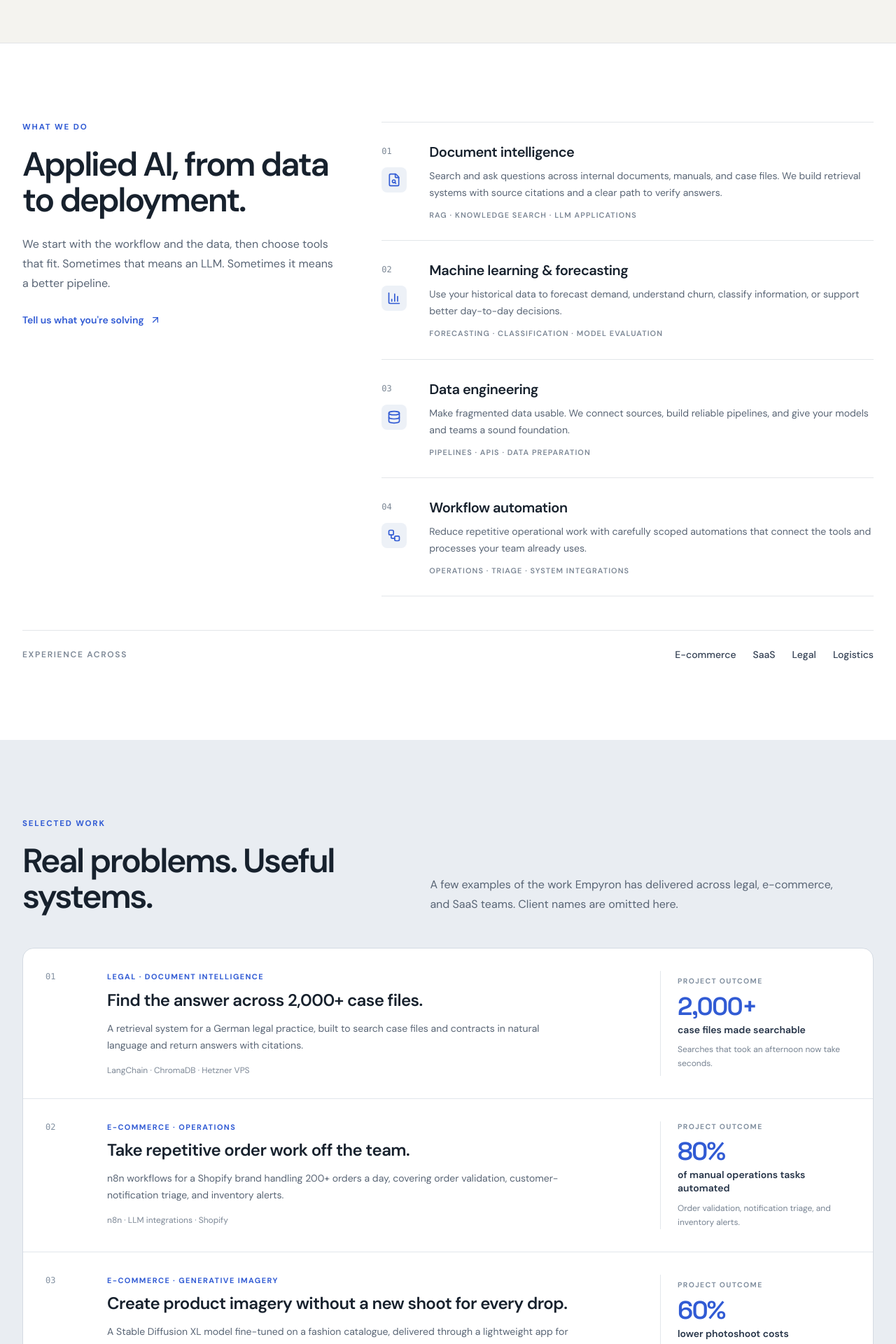
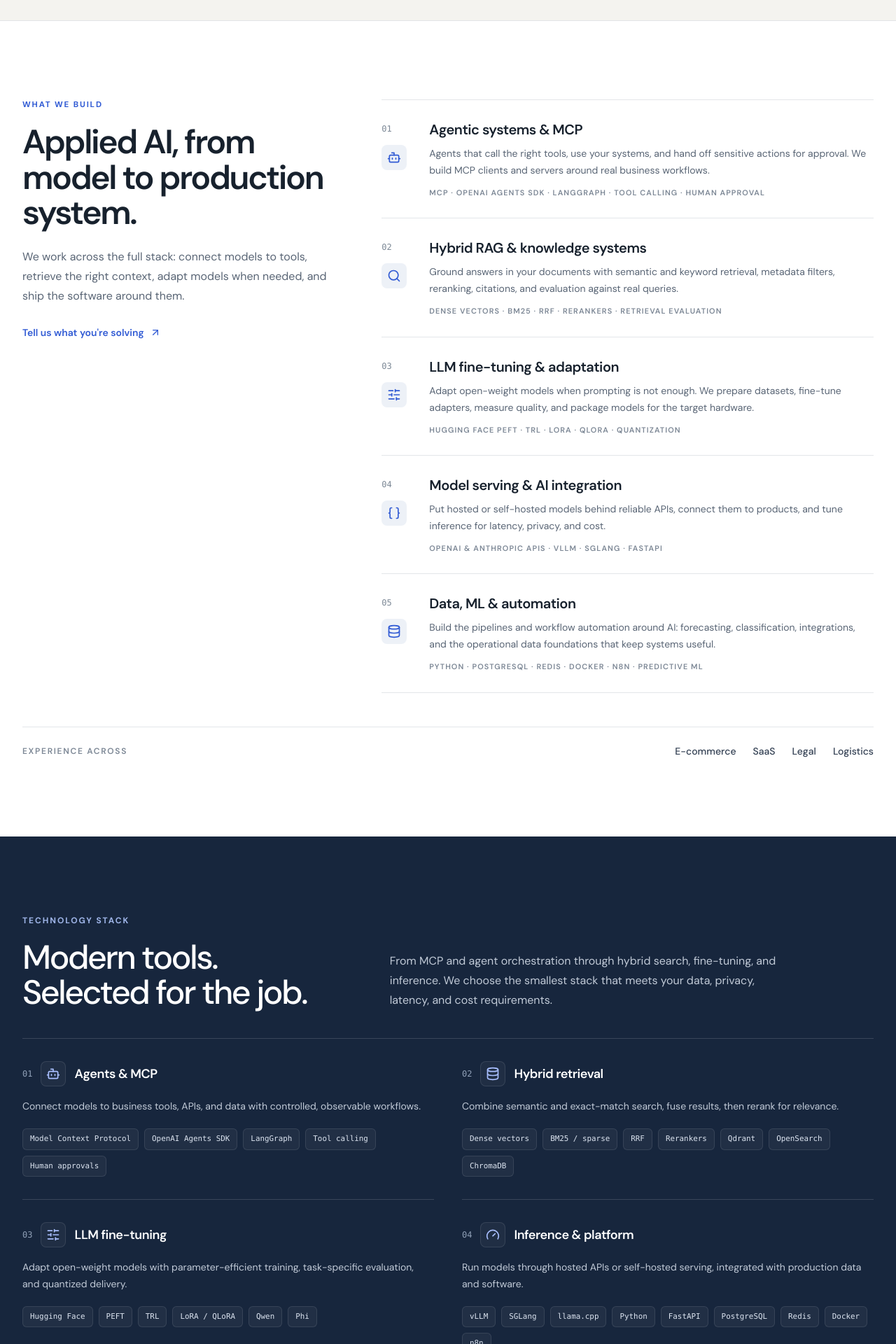
Before and after one commit to bhavya998/empyronsolutions-site, a Next.js app: page / in a window 1280 px wide. Shown: the part 880-2800 px from the top of the page at 70% size. Built offline with nearby package versions, Linux system fonts and the light colour scheme; no server answers.

Commit message:
Add agentic AI and fine-tuning stack

```diff
--- a/src/app/layout.tsx
+++ b/src/app/layout.tsx
@@ -15,7 +15,7 @@ const spaceGrotesk = Space_Grotesk({
 });
 
 const siteUrl = 'https://www.empyronsolutions.com';
-const description = 'Independent AI and data engineering studio in Koblenz, Germany. We build document intelligence, machine learning, data pipelines, and practical automation for growing teams.';
+const description = 'Empyron Solutions builds production AI systems in Koblenz, Germany: MCP-connected agents, hybrid RAG, fine-tuned LLMs, and data pipelines for growing teams.';
 
 export const metadata: Metadata = {
     metadataBase: new URL(siteUrl),
@@ -73,6 +73,15 @@ const organization = {
         addressCountry: 'DE',
     },
     areaServed: ['Europe', 'India'],
+    knowsAbout: [
+        'Artificial Intelligence',
+        'Machine Learning',
+        'Model Context Protocol',
+        'AI Agents',
+        'Hybrid Retrieval-Augmented Generation',
+        'LLM Fine-Tuning',
+        'Data Engineering',
+    ],
 };
 
 export default function RootLayout({ children }: Readonly<{ children: React.ReactNode }>) {
--- a/src/app/page.tsx
+++ b/src/app/page.tsx
@@ -1,6 +1,7 @@
 import { Header } from '../components/Header';
 import { Hero } from '../components/Hero/Hero';
 import { Services } from '../components/Services';
+import { TechStack } from '../components/TechStack';
 import { CaseStudies } from '../components/CaseStudies';
 import { HowIWork } from '../components/HowIWork';
 import { Team } from '../components/Team';
@@ -15,6 +16,7 @@ export default function HomePage() {
             <main id="main">
                 <Hero />
                 <Services />
+                <TechStack />
                 <CaseStudies />
                 <HowIWork />
                 <Team />
--- a/src/components/Footer.tsx
+++ b/src/components/Footer.tsx
@@ -3,6 +3,7 @@ import { ArrowUpRight, Linkedin, Mail } from 'lucide-react';
 
 const links = [
     { label: 'Capabilities', href: '#capabilities' },
+    { label: 'Technology stack', href: '#stack' },
     { label: 'Selected work', href: '#work' },
     { label: 'Approach', href: '#approach' },
     { label: 'About', href: '#about' },
--- a/src/components/Header.tsx
+++ b/src/components/Header.tsx
@@ -6,6 +6,7 @@ import { ArrowUpRight, Menu, X } from 'lucide-react';
 const navItems = [
     { label: 'Work', href: '#work' },
     { label: 'Capabilities', href: '#capabilities' },
+    { label: 'Stack', href: '#stack' },
     { label: 'Approach', href: '#approach' },
     { label: 'About', href: '#about' },
 ];
--- a/src/components/Hero/Hero.tsx
+++ b/src/components/Hero/Hero.tsx
@@ -26,9 +26,8 @@ export const Hero: React.FC = () => {
                         </h1>
 
                         <p className="mt-7 max-w-xl text-lg leading-8 text-[#536071] md:text-xl">
-                            Empyron Solutions helps growing teams turn messy data and promising prototypes into
-                            practical systems — document intelligence, machine learning, and automation built for
-                            real workflows.
+                            Empyron Solutions builds production AI systems for growing teams: MCP-connected agents,
+                            hybrid RAG, fine-tuned LLMs, and the data pipelines that make them useful.
                         </p>
 
                         <div className="mt-9 flex flex-col gap-3 sm:flex-row">
@@ -67,16 +66,17 @@ export const Hero: React.FC = () => {
                                     <div className="min-h-0 rounded-xl border border-[#5775bc] bg-[#263a59] p-4 sm:min-h-32">
                                         <p className="text-[0.6rem] font-semibold tracking-[0.14em] text-[#b4c7ef]">ENGINEERING</p>
                                         <div className="mt-4 space-y-2 text-xs text-white">
-                                            <p className="flex items-center gap-2"><Workflow className="h-3.5 w-3.5 text-[#a8bcff]" /> Retrieve</p>
-                                            <p className="flex items-center gap-2"><Workflow className="h-3.5 w-3.5 text-[#a8bcff]" /> Predict</p>
+                                            <p className="flex items-center gap-2"><Workflow className="h-3.5 w-3.5 text-[#a8bcff]" /> MCP tools</p>
+                                            <p className="flex items-center gap-2"><Workflow className="h-3.5 w-3.5 text-[#a8bcff]" /> Hybrid RAG</p>
+                                            <p className="flex items-center gap-2"><Workflow className="h-3.5 w-3.5 text-[#a8bcff]" /> Fine-tuned model</p>
                                         </div>
                                     </div>
                                     <span className="mx-auto h-3 w-px bg-[#7185a1] sm:mx-0 sm:h-px sm:w-5" />
                                     <div className="min-h-0 rounded-xl bg-[#e8eefb] p-4 text-[#17263d] sm:min-h-32">
                                         <p className="text-[0.6rem] font-semibold tracking-[0.14em] text-[#52637b]">IN USE</p>
                                         <div className="mt-4 space-y-2 text-xs font-medium">
-                                            <p>Useful answers</p>
-                                            <p>Clear signals</p>
+                                            <p>Grounded answers</p>
+                                            <p>Approved actions</p>
                                         </div>
                                     </div>
                                 </div>
--- a/src/components/Services.tsx
+++ b/src/components/Services.tsx
@@ -1,34 +1,41 @@
 import React from 'react';
-import { ArrowUpRight, BarChart3, Database, FileSearch, Workflow } from 'lucide-react';
+import { ArrowUpRight, Bot, Braces, Database, Search, SlidersHorizontal } from 'lucide-react';
 
 const capabilities = [
     {
         number: '01',
-        icon: <FileSearch className="h-5 w-5" aria-hidden="true" />,
-        title: 'Document intelligence',
-        description: 'Search and ask questions across internal documents, manuals, and case files. We build retrieval systems with source citations and a clear path to verify answers.',
-        detail: 'RAG · knowledge search · LLM applications',
+        icon: <Bot className="h-5 w-5" aria-hidden="true" />,
+        title: 'Agentic systems & MCP',
+        description: 'Agents that call the right tools, use your systems, and hand off sensitive actions for approval. We build MCP clients and servers around real business workflows.',
+        detail: 'MCP · OpenAI Agents SDK · LangGraph · tool calling · human approval',
     },
     {
         number: '02',
-        icon: <BarChart3 className="h-5 w-5" aria-hidden="true" />,
-        title: 'Machine learning & forecasting',
-        description: 'Use your historical data to forecast demand, understand churn, classify information, or support better day-to-day decisions.',
-        detail: 'Forecasting · classification · model evaluation',
+        icon: <Search className="h-5 w-5" aria-hidden="true" />,
+        title: 'Hybrid RAG & knowledge systems',
+        description: 'Ground answers in your documents with semantic and keyword retrieval, metadata filters, reranking, citations, and evaluation against real queries.',
+        detail: 'Dense vectors · BM25 · RRF · rerankers · retrieval evaluation',
     },
     {
         number: '03',
-        icon: <Database className="h-5 w-5" aria-hidden="true" />,
-        title: 'Data engineering',
-        description: 'Make fragmented data usable. We connect sources, build reliable pipelines, and give your models and teams a sound foundation.',
-        detail: 'Pipelines · APIs · data preparation',
+        icon: <SlidersHorizontal className="h-5 w-5" aria-hidden="true" />,
+        title: 'LLM fine-tuning & adaptation',
+        description: 'Adapt open-weight models when prompting is not enough. We prepare datasets, fine-tune adapters, measure quality, and package models for the target hardware.',
+        detail: 'Hugging Face PEFT · TRL · LoRA · QLoRA · quantization',
     },
     {
         number: '04',
-        icon: <Workflow className="h-5 w-5" aria-hidden="true" />,
-        title: 'Workflow automation',
-        description: 'Reduce repetitive operational work with carefully scoped automations that connect the tools and processes your team already uses.',
-        detail: 'Operations · triage · system integrations',
+        icon: <Braces className="h-5 w-5" aria-hidden="true" />,
+        title: 'Model serving & AI integration',
+        description: 'Put hosted or self-hosted models behind reliable APIs, connect them to products, and tune inference for latency, privacy, and cost.',
+        detail: 'OpenAI & Anthropic APIs · vLLM · SGLang · FastAPI',
+    },
+    {
+        number: '05',
+        icon: <Database className="h-5 w-5" aria-hidden="true" />,
+        title: 'Data, ML & automation',
+        description: 'Build the pipelines and workflow automation around AI: forecasting, classification, integrations, and the operational data foundations that keep systems useful.',
+        detail: 'Python · PostgreSQL · Redis · Docker · n8n · predictive ML',
     },
 ];
 
@@ -38,13 +45,13 @@ export const Services: React.FC = () => {
             <div className="page-container">
                 <div className="grid gap-8 md:grid-cols-[0.78fr_1.22fr] md:gap-16">
                     <div className="max-w-md">
-                        <p className="eyebrow mb-5">What we do</p>
+                        <p className="eyebrow mb-5">What we build</p>
                         <h2 className="text-4xl font-semibold leading-[1.05] tracking-[-0.05em] text-[#17212d] sm:text-5xl">
-                            Applied AI, from data to deployment.
+                            Applied AI, from model to production system.
                         </h2>
                         <p className="mt-6 leading-7 text-[#596575]">
-                            We start with the workflow and the data, then choose tools that fit. Sometimes that means
-                            an LLM. Sometimes it means a better pipeline.
+                            We work across the full stack: connect models to tools, retrieve the right context, adapt
+                            models when needed, and ship the software around them.
                         </p>
                         <a href="#contact" className="mt-7 inline-flex items-center gap-2 text-sm font-semibold text-[#315bd4] hover:text-[#17263d]">
                             Tell us what you&apos;re solving <ArrowUpRight className="h-4 w-4" aria-hidden="true" />
--- /dev/null
+++ b/src/components/TechStack.tsx
@@ -0,0 +1,80 @@
+import React from 'react';
+import { Bot, Database, Gauge, SlidersHorizontal } from 'lucide-react';
+
+const toolsets = [
+    {
+        number: '01',
+        icon: <Bot className="h-5 w-5" aria-hidden="true" />,
+        title: 'Agents & MCP',
+        description: 'Connect models to business tools, APIs, and data with controlled, observable workflows.',
+        tools: ['Model Context Protocol', 'OpenAI Agents SDK', 'LangGraph', 'Tool calling', 'Human approvals'],
+    },
+    {
+        number: '02',
+        icon: <Database className="h-5 w-5" aria-hidden="true" />,
+        title: 'Hybrid retrieval',
+        description: 'Combine semantic and exact-match search, fuse results, then rerank for relevance.',
+        tools: ['Dense vectors', 'BM25 / sparse', 'RRF', 'Rerankers', 'Qdrant', 'OpenSearch', 'ChromaDB'],
+    },
+    {
+        number: '03',
+        icon: <SlidersHorizontal className="h-5 w-5" aria-hidden="true" />,
+        title: 'LLM fine-tuning',
+        description: 'Adapt open-weight models with parameter-efficient training, task-specific evaluation, and quantized delivery.',
+        tools: ['Hugging Face', 'PEFT', 'TRL', 'LoRA / QLoRA', 'Qwen', 'Phi'],
+    },
+    {
+        number: '04',
+        icon: <Gauge className="h-5 w-5" aria-hidden="true" />,
+        title: 'Inference & platform',
+        description: 'Run models through hosted APIs or self-hosted serving, integrated with production data and software.',
+        tools: ['vLLM', 'SGLang', 'llama.cpp', 'Python', 'FastAPI', 'PostgreSQL', 'Redis', 'Docker', 'n8n'],
+    },
+];
+
+export const TechStack: React.FC = () => {
+    return (
+        <section id="stack" className="bg-[#17263d] py-20 text-white md:py-28">
+            <div className="page-container">
+                <div className="grid gap-8 border-b border-white/15 pb-10 md:grid-cols-[0.8fr_1.2fr] md:items-end md:gap-16">
+                    <div>
+                        <p className="mb-5 text-xs font-bold uppercase tracking-[0.16em] text-[#9fb5e8]">Technology stack</p>
+                        <h2 className="max-w-xl text-4xl font-medium leading-[1.05] tracking-[-0.05em] sm:text-5xl">
+                            Modern tools. Selected for the job.
+                        </h2>
+                    </div>
+                    <p className="max-w-xl leading-7 text-[#c1cad7]">
+                        From MCP and agent orchestration through hybrid search, fine-tuning, and inference. We choose
+                        the smallest stack that meets your data, privacy, latency, and cost requirements.
+                    </p>
+                </div>
+
+                <div className="grid gap-x-10 sm:grid-cols-2">
+                    {toolsets.map((group) => (
+                        <article key={group.number} className="border-b border-white/15 py-7 md:py-8">
+                            <div className="flex items-center gap-3">
+                                <span className="font-mono text-xs text-[#91a1b8]">{group.number}</span>
+                                <span className="flex h-9 w-9 items-center justify-center rounded-lg border border-white/10 bg-white/[0.04] text-[#a9bfff]">
+                                    {group.icon}
+                                </span>
+                                <h3 className="text-lg font-semibold tracking-tight">{group.title}</h3>
+                            </div>
+                            <p className="mt-4 max-w-xl text-sm leading-6 text-[#c1cad7]">{group.description}</p>
+                            <ul className="mt-5 flex flex-wrap gap-2" aria-label={`${group.title} technologies`}>
+                                {group.tools.map((tool) => (
+                                    <li key={tool} className="rounded-md border border-white/10 bg-white/[0.045] px-2.5 py-1.5 font-mono text-[0.68rem] text-[#dce4f0]">
+                                        {tool}
+                                    </li>
+                                ))}
+                            </ul>
+                        </article>
+                    ))}
+                </div>
+
+                <p className="mt-7 text-xs leading-5 text-[#91a1b8]">
+                    Technology examples, not a fixed bill of materials. Model, framework, and hosting choices are scoped to each project.
+                </p>
+            </div>
+        </section>
+    );
+};
```
Also changed, not shown: 1 other file (tests, documents, lock files or other folders).
